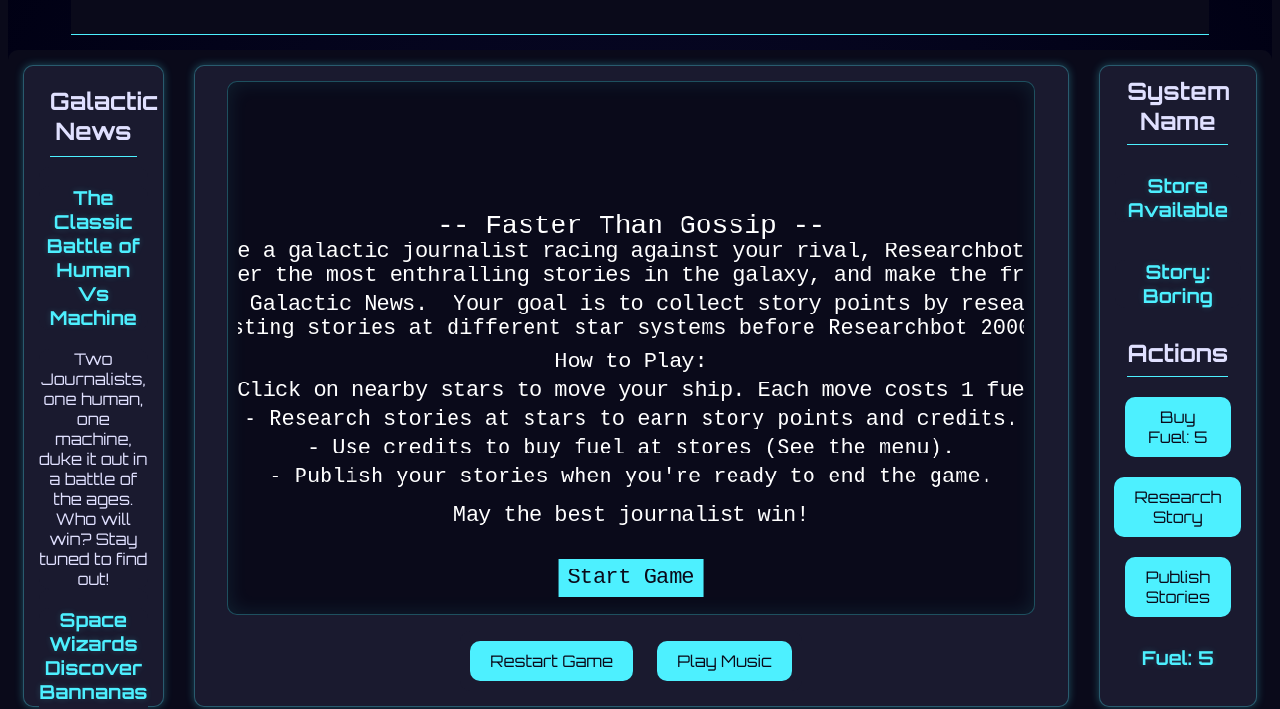
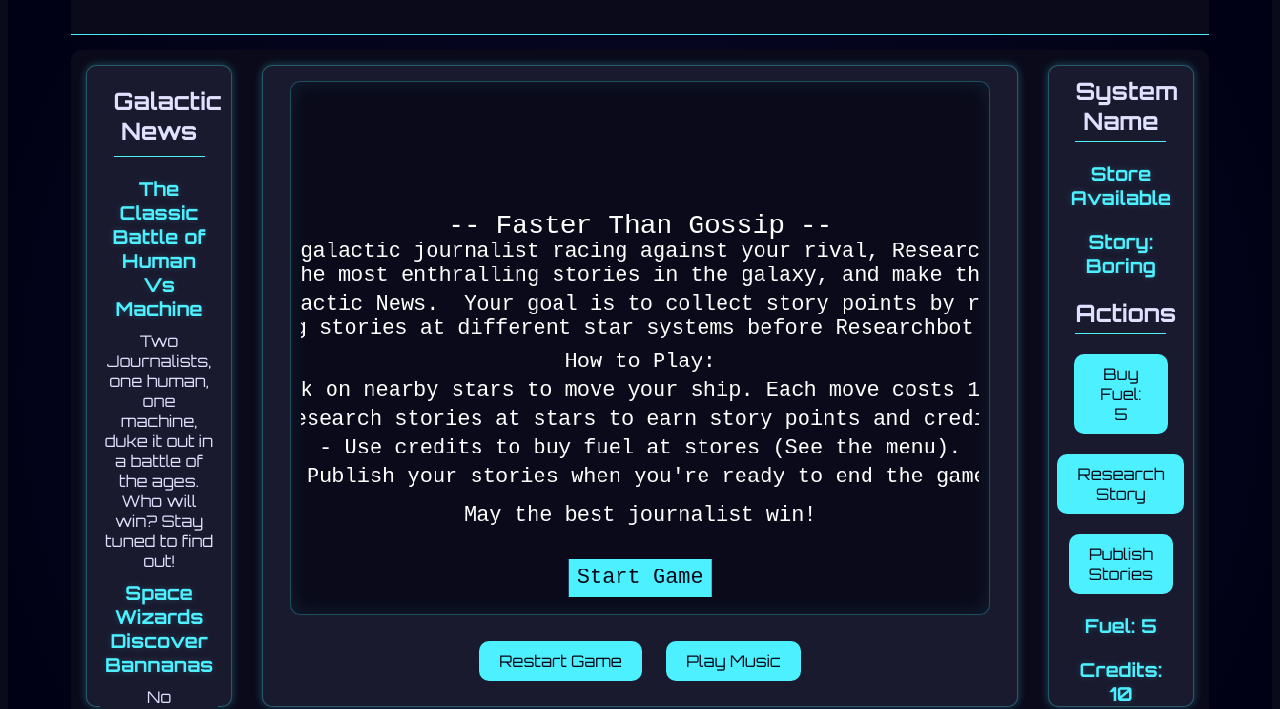
Before and after one commit to chiazmus/home, a website: page for-fun/faster-than-gossip/index.html in a window 1280 px wide. Shown: the part 72-781 px from the top of the page. Drawn offline with Linux system fonts and the light colour scheme.

Commit message:
sizing fixes

```diff
--- a/for-fun/faster-than-gossip/script.js
+++ b/for-fun/faster-than-gossip/script.js
@@ -546,7 +546,6 @@ function restartGame(){
 
     canvas.addEventListener('mousemove', mouseMoveHandler);
     canvas.addEventListener('click', clickHandler);
-    document.removeEventListener('keydown', restartHandler);
 
 }
 
--- a/for-fun/faster-than-gossip/styles.css
+++ b/for-fun/faster-than-gossip/styles.css
@@ -53,6 +53,7 @@ main {
     display: flex;
     flex-direction: row;
     justify-content: center;
+    width: clamp(50%,2100px,90%);
 }
 
 .menu {
@@ -77,7 +78,7 @@ main {
     border-radius: 0;
     width: 80%;
     text-align: center;
-    padding-bottom: 8px;
+    padding-bottom: 5px;
     margin: 10px 0;
 }
 
@@ -85,6 +86,8 @@ main {
     background-color: var(--background-secondary);
     color: var(--accent-1);
     text-shadow: 0 0 6px rgba(77, 240, 255, 0.2);
+    padding: 0;
+    margin: 10px 5px;
 }
 
 .options {
@@ -135,6 +138,8 @@ main {
     background-color: var(--background-secondary);
     color: var(--accent-1);
     text-shadow: 0 0 6px rgba(77, 240, 255, 0.2);
+    padding: 0;
+    margin: 10px 5px;
 }
 
 .gameBox {
```
